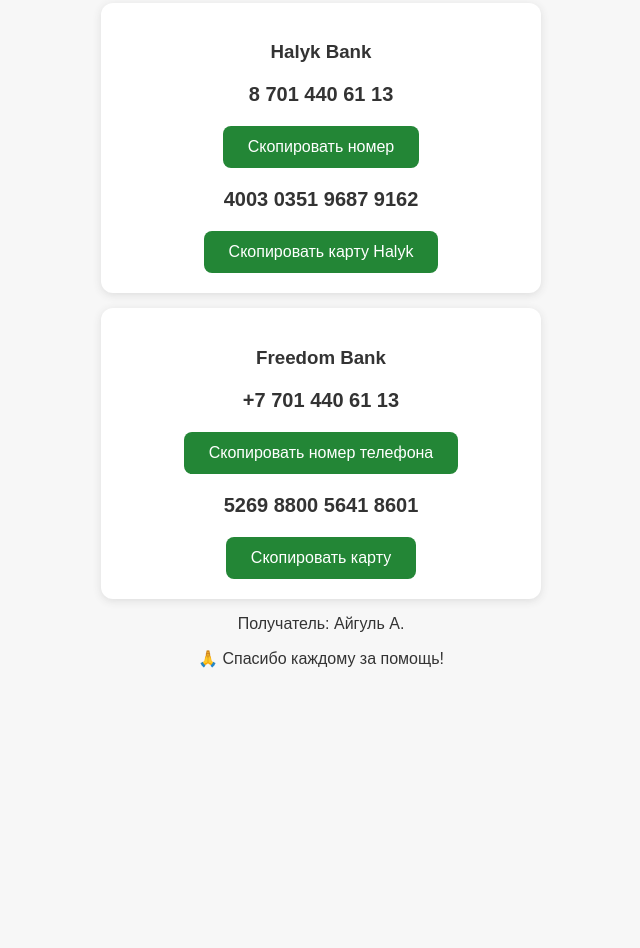
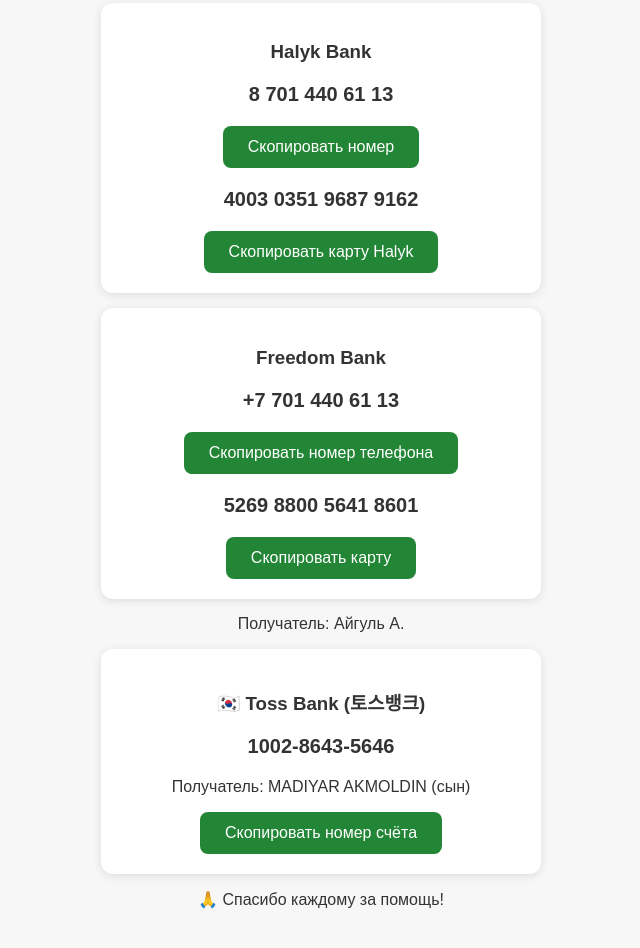
Before and after one commit to helpaigul/help-aigul, a plain HTML site: page index.html in a window 1280 px wide. Shown: the part 438-1386 px from the top of the page, without its empty margins (319-959 px from the left). Before the commit the page ends 1155 px from the top, so only its background shows below. Drawn offline with Linux system fonts and the light colour scheme.

Commit message:
Update index.html

```diff
--- a/index.html
+++ b/index.html
@@ -76,6 +76,14 @@ button {
 </div>
 
 <p>Получатель: Айгуль А.</p>
+<div class="card">
+  <h3>🇰🇷 Toss Bank (토스뱅크)</h3>
+  <p class="number">1002-8643-5646</p>
+  <p>Получатель: MADIYAR AKMOLDIN (сын)</p>
+  <button onclick="copy('100286435646')">
+    Скопировать номер счёта
+  </button>
+</div>
 <p>🙏 Спасибо каждому за помощь!</p>
 
 <script>
```
